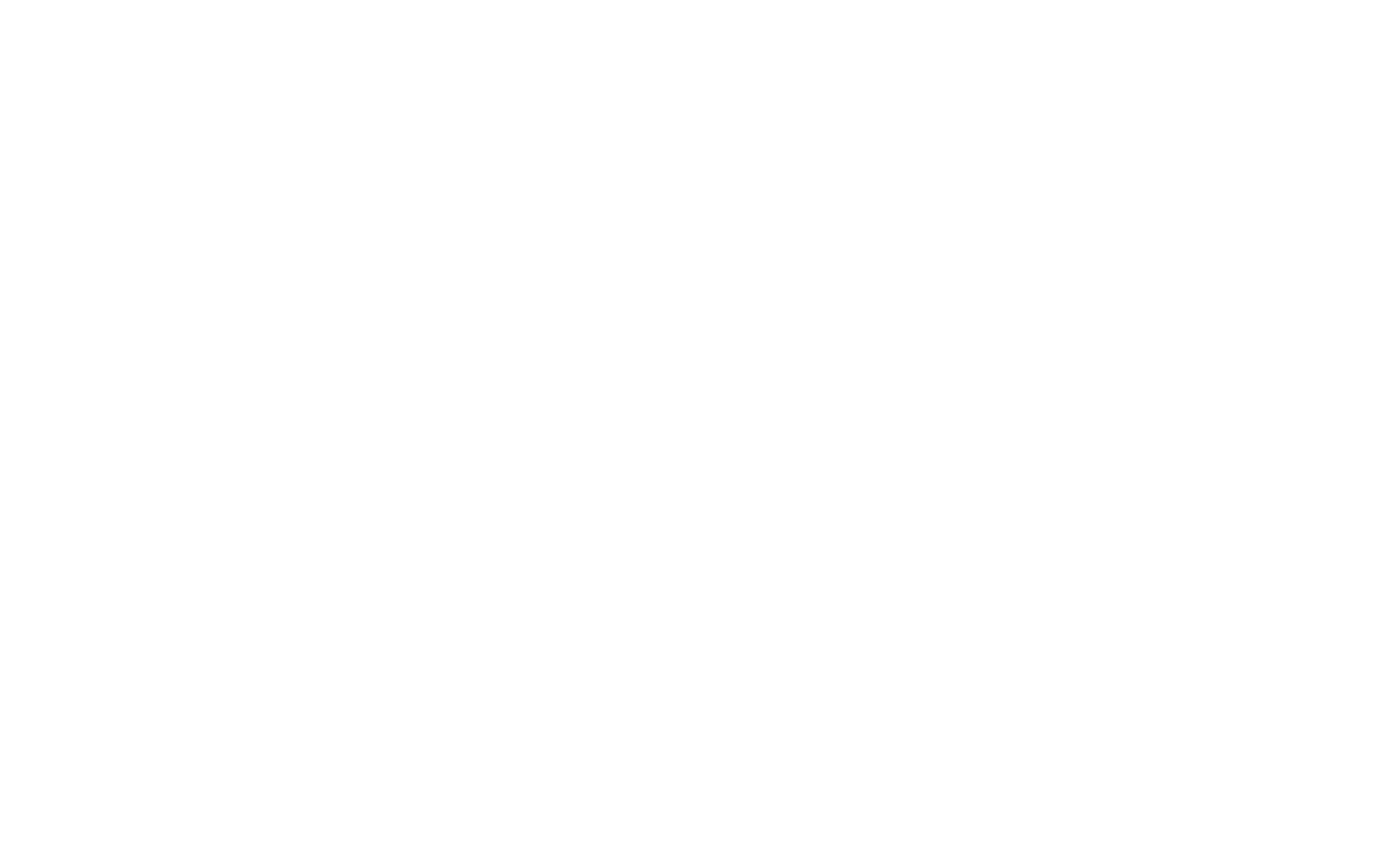
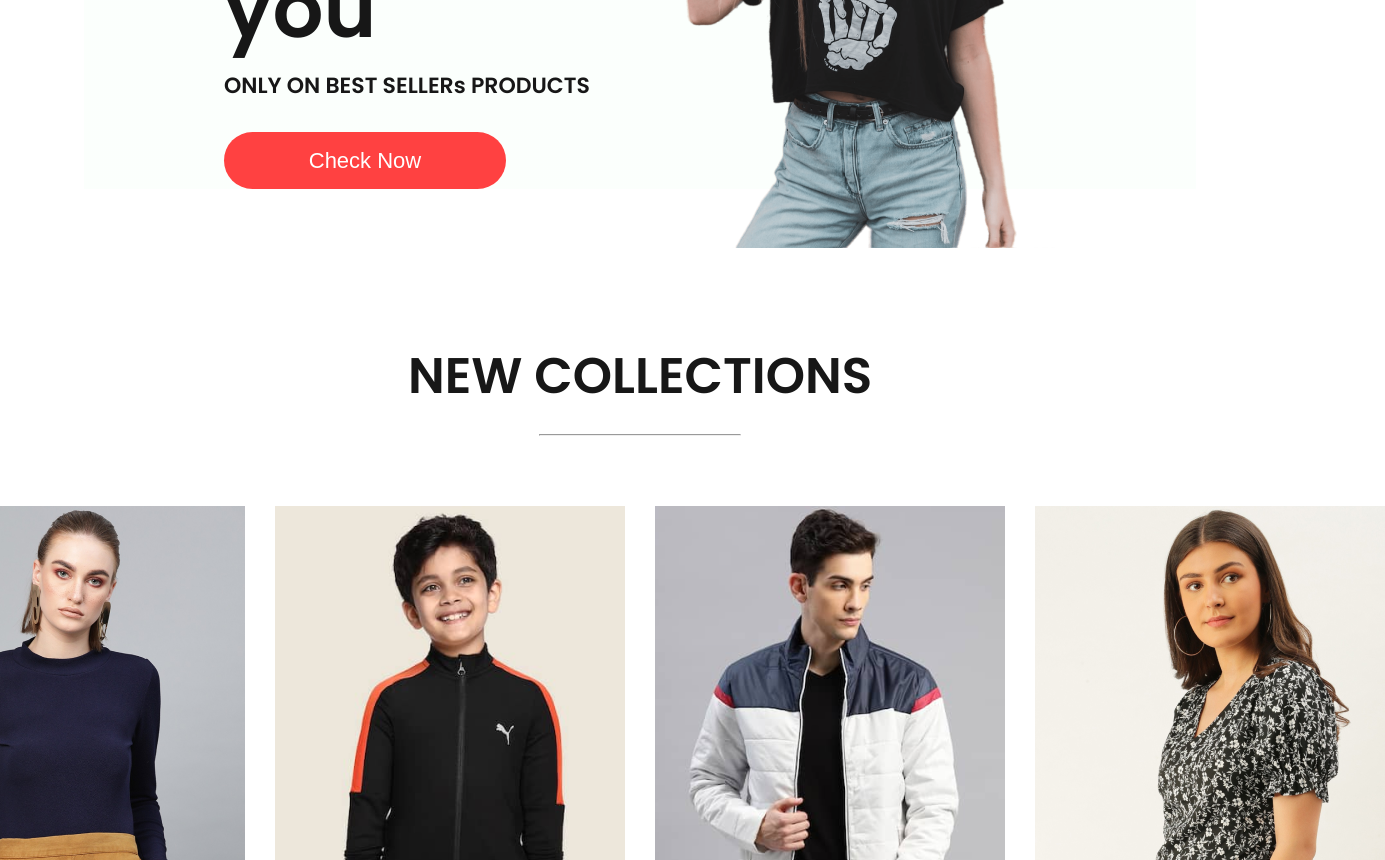
Before and after one commit to DucBaoNguyen2004/E-Commerce-Clothes-Shopping, a React (Create React App) app: page / in a window 1280 px wide. Shown: the part 1940-2800 px from the top of the page, 1385 px wide, since content can reach past the window. Before the commit the page ends 800 px from the top, so only its background shows below. Built offline with nearby package versions, Linux system fonts and the light colour scheme.

Commit message:
xong phan dien email

```diff
--- /dev/null
+++ b/src/Components/NewCollections/NewCollections.css
@@ -0,0 +1,24 @@
+.new-collections{
+    display: flex  ;
+    flex-direction: column;
+    align-items: center;
+    gap: 20px;
+    margin-bottom: 100px;
+}
+.new-collections h1{
+    color: #171717;
+    font-size: 50px;
+    font-weight: 600;
+}
+.new-collections hr{
+    width: 200px;
+    height: 6x;
+    border-radius: 10px;
+    background: #252525;
+}
+.collections{
+    display: grid;
+    grid-template-columns: 1fr 1fr 1fr 1fr;
+    margin-top: 50px;
+    gap: 30px;
+}
--- /dev/null
+++ b/src/Components/NewCollections/NewCollections.jsx
@@ -0,0 +1,17 @@
+import React from 'react'
+import './NewCollections.css'
+import new_collection from '../Assets/new_collections'
+import { Item } from '../Item/Item'
+export const NewCollections = () => {
+  return (
+    <div className='new-collections'>
+        <h1>NEW COLLECTIONS</h1>
+        <hr/>
+        <div className="collections">
+            {new_collection.map((item,i)=>{
+                return <Item key={item} id={item.id} name={item.name} image={item.image} new_price={item.new_price} old_price={item.old_price} />
+            })}
+        </div>
+    </div>
+  )
+}
--- /dev/null
+++ b/src/Components/NewLetter/NewLetter.css
@@ -0,0 +1,50 @@
+.new-letter{
+   width: 65%;
+   height: 40vh;
+   display: flex;
+   flex-direction: column;
+   align-items: center;
+   justify-content: center;
+   margin: auto;
+   padding: 0px 140px;
+   margin-bottom: 150px;
+   background: linear-gradient(180deg,#fde1ff 0%,#e1ffea22 60%);
+   gap: 30px;
+}
+.new-letter h1{
+    color: #454545;
+    font-size: 55px;
+    font-weight: 600;
+ }
+   .new-letter p{
+    color: #454545;
+    font-size: 20px;
+}
+.new-letter div{
+   align-items: center ;
+    display: flex;
+    justify-content: space-between;
+    background: white;
+    width: 730px;
+    height: 70px;
+   border-radius: 80px;
+   border: 1px solid #e3e3e3;
+}
+.new-letter input{
+  width: 500px;
+  margin-left: 30px;
+  border: none;
+  outline: none;
+    color: #616161;
+    font-family: Poppins;
+    font-size: 16px;
+}
+.new-letter div button{
+   width: 210px;
+   height: 70px;
+   border-radius: 80px;
+   background: black;
+   color: white;
+   font-size: 16px;
+   cursor: pointer;
+}
--- /dev/null
+++ b/src/Components/NewLetter/NewLetter.jsx
@@ -0,0 +1,14 @@
+import React from 'react'
+import './NewLetter.css'
+export const NewLetter = () => {
+  return (
+    <div className='new-letter'>
+        <h1>Get Exclusive Offers On Your Email</h1>
+        <p>Subcribe to our newletter and stay updated </p>
+        <div>
+            <input type="email" placeholder='Your Email Id' />
+            <button>Subcribe</button>
+        </div>
+    </div>
+  )
+}
--- a/src/Pages/Shop.jsx
+++ b/src/Pages/Shop.jsx
@@ -1,7 +1,17 @@
 import React from 'react'
-
+import { Hero } from '../Components/Hero/Hero'
+import { Popular } from '../Components/Popular/Popular'
+import { Offers } from '../Components/Offers/Offers'
+import { NewCollections } from '../Components/NewCollections/NewCollections'
+import { NewLetter } from '../Components/NewLetter/NewLetter'
 export const Shop = () => {
   return (
-    <div>Shop</div>
+    <div>
+      <Hero/>
+     <Popular/>
+     <Offers/>
+     <NewCollections/>
+     <NewLetter/>
+    </div>
   )
 }
```
